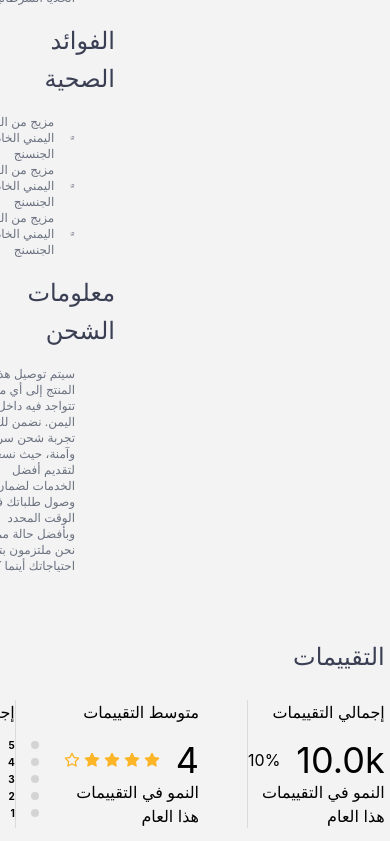
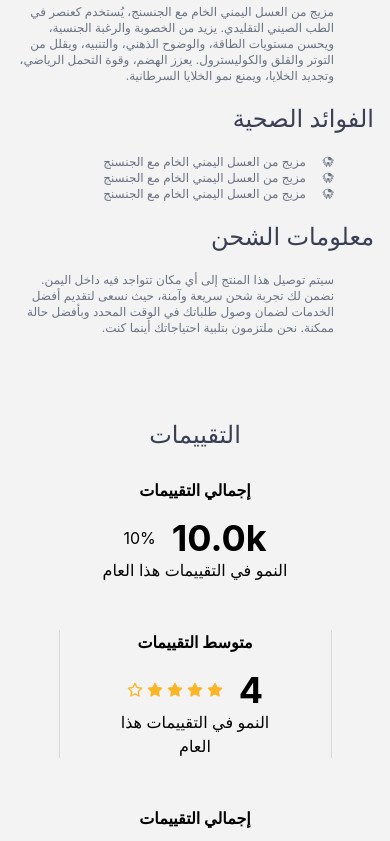
Before and after one commit to Azlouk-Ahmed/client-shop, a React (Create React App) app: page /details/1 in a window 390 px wide. Shown: the part 1156-1997 px from the top of the page. Built offline with nearby package versions, Linux system fonts and the light colour scheme; a web font is replaced by a local one.

Commit message:
sarbini l3sal

```diff
--- a/src/components/cart/card.css
+++ b/src/components/cart/card.css
@@ -47,7 +47,9 @@
     color: white;
     font-size: 15px;
 }
-
+.bold-1 {
+    font-weight: bold;
+}
 .typewriter {
     color: var(--primary);
     overflow: hidden; /* Ensures the content is not revealed until the animation */
--- a/src/components/reviews/ReviewsPage.jsx
+++ b/src/components/reviews/ReviewsPage.jsx
@@ -81,11 +81,11 @@ function ReviewsPage({product}) {
 
         <div className="df-c section-card comments-upper !gap-6">
           <div className="title">التقييمات</div>
-          <div className="df w-full jc-sb ai-stretch">
+          <div className="df sm-df-c sm-g-3 w-full jc-sb ai-stretch">
             <div className="df-c">
               <div className="bold-1">إجمالي التقييمات</div>
               <div>
-                <div className="df">
+                <div className="df sm-justify-center">
                   <div className="bold-1 text-4xl">10.0k</div>
                   <div className="comment-stats">10%</div>
                 </div>
@@ -95,7 +95,7 @@ function ReviewsPage({product}) {
             <div className="df-c bordered">
               <div className="bold-1">متوسط التقييمات</div>
               <div>
-                <div className="df">
+                <div className="df sm-justify-center">
                   <div className="bold-1 text-4xl">4</div>
                   <Stars number="4" />
                 </div>
@@ -104,7 +104,7 @@ function ReviewsPage({product}) {
             </div>
             <div className="df-c">
               <div className="bold-1">إجمالي التقييمات</div>
-              <div className="rev-cont">
+              <div className="rev-cont sm-items-center">
                 <div className="df avg-star-nbr ai-fe">
                   <span className="nbr-indic">5</span>
                   <div className="review-line-container">
@@ -148,17 +148,17 @@ function ReviewsPage({product}) {
         <div className="review-form df-c" id="rate">
           <div className="df-c w-full align-center justify-center">
             {!product &&<><div className="title">كيف كان مستوى الخدمة؟</div>
-            <p className='w-1/2 mx-auto'>
+            <p className='w-1/2 sm-w-full mx-auto'>
               يساعدنا رأيك في تحسين خدماتنا وفهم احتياجاتك بشكل أفضل لضمان تقديم خدمة تلبي توقعاتك.
             </p> </>}
             {product &&<>
   <div className="title">ما رأيك في هذا المنتج؟</div>
-  <p className='w-1/2 mx-auto'>
+  <p className='w-1/2 sm-w-full mx-auto'>
     يساعدنا رأيك في تحسين جودة منتجاتنا وتلبية احتياجاتك بشكل أفضل لضمان رضاك التام عن تجربتك.
   </p>
 </>}
 
-            {!product && <Box sx={{ margin: "2rem auto", display: 'flex', flexDirection: "column", direction: "ltr", alignItems: 'center' }}>
+            {!product && <Box className="sm-w-full" sx={{ margin: "2rem auto", display: 'flex', flexDirection: "column", direction: "ltr", alignItems: 'center' }}>
 
               <Rating
                 name="hover-feedback"
@@ -259,21 +259,21 @@ function ReviewsPage({product}) {
                 </Box>
               )}
             </Box>}
-            <textarea className='w-50 m-auto max-h-24' placeholder='تذكر أن تكون لطيفا' name="" ></textarea>
-            <div className="simple-btn df m-auto mt-5">إضافة تقييم <BsTicketFill /></div>
+            <textarea className='w-50 sm-w-full m-auto max-h-24' placeholder='تذكر أن تكون لطيفا' name="" ></textarea>
+            <div className="simple-btn sm-w-full df m-auto mt-5">إضافة تقييم <BsTicketFill /></div>
           </div>
         </div>
 
 
         <div className="comments section-card">
           {comments.map((review, index) => (
-            <div key={index} className="df comment ai-fs gap-8">
+            <div key={index} className="df sm-items-center sm-df-c comment ai-fs gap-8">
               <div className="df comment-user-img ai-stretch">
                 <img
                   src={review.img}
                   alt="user"
                 />
-                <div className="df-c jc-sb flex-1">
+                <div className="df-c sm-items-center jc-sb flex-1">
                   <div className="bold-1 text-lg">{review.name}</div>
                   <div>
                     <div className="text">{review.orders}</div>
@@ -282,7 +282,7 @@ function ReviewsPage({product}) {
                 </div>
               </div>
               <div className="comment-content df-c">
-                <div className="text df text-xs">
+                <div className="text df sm-justify-center text-xs">
                   <Stars number={review.rating} /> {review.date}
                 </div>
                 <div className="text">{review.comment}</div>
--- a/src/pages/product details/ProductDetails.jsx
+++ b/src/pages/product details/ProductDetails.jsx
@@ -9,15 +9,15 @@ import ReviewsPage from "../../components/reviews/ReviewsPage";
 function ProductDetails() {
   return (
     <div className="df-c mt-40">
-        <div className="product-details df !gap-20 ai-fs">
-        <div className="w-1/2 swp df-c gap-12">
+        <div className="product-details sm-df-c df !gap-20 ai-fs">
+        <div className="w-1/2 sm-w-full swp df-c gap-12">
             <ProductImages />
             <div className="df w-fit mx-auto">
               <img src="/img/product1.png" className="w-20 h-20 object-contain rounded bg-amber-200 p-2" alt="" />
               <img src="/img/product2.png" className="w-20 h-20 object-contain rounded bg-amber-200 p-2" alt="" />
             </div>
         </div>
-        <div className="description w-5/12">
+        <div className="description sm-w-full w-5/12">
             <div className="df-c">
             <div className="title pr w-fit">
                 عسل الجراح <div className="wave"></div>
--- a/src/reponsive300.css
+++ b/src/reponsive300.css
@@ -88,6 +88,26 @@
     .df-c.\!gap-6.p-5.justify-around.pr.bg {
         padding: 1rem ;
     }
+
+    .product-details {
+        padding: 1rem;
+    }
+
+    .comments-upper {
+        text-align: center;
+    }
+
+    .sm-items-center {
+        align-items: center !important;
+    }
+    .sm-justify-center {
+        justify-content: center !important;
+    }
+
+    .product-details .df.w-fit.mx-auto {
+        flex-wrap: wrap;
+    }
+
     .prods {
         width: 100%;
         padding: 2rem 0rem;
@@ -180,7 +200,7 @@
     }
 
     .sm-w-full {
-        width: 100%;
+        width: 100% !important;
     }
 
     .sm-g-3 {
```
